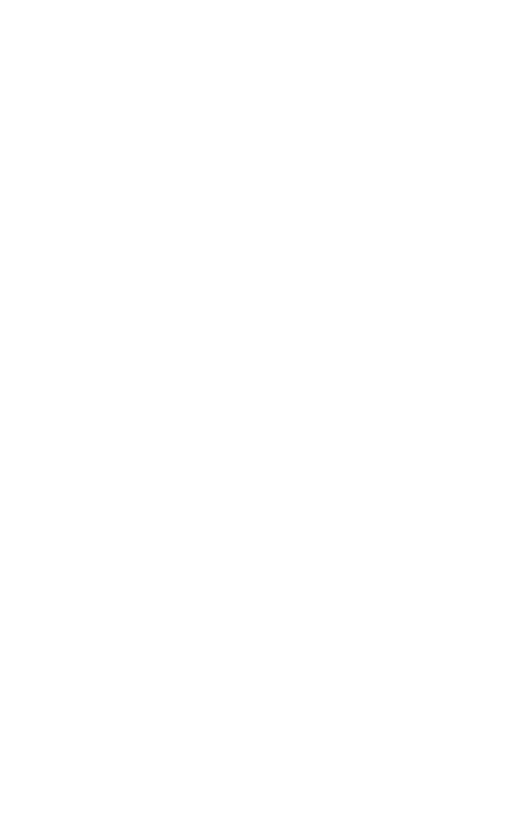
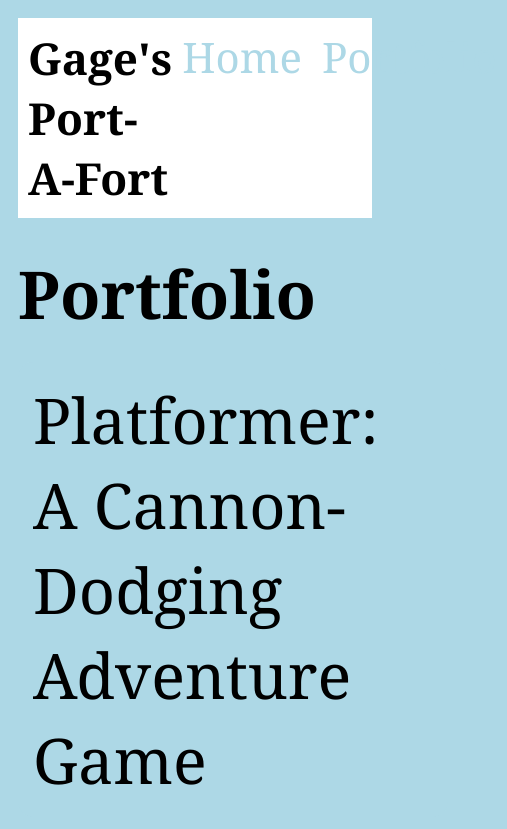
Before and after one commit to billingsleygage09/billingsleygage09.github.io, a plain HTML site: page portfolio.html in a window 390 px wide. Shown: the top 829 px of the page, 507 px wide, since content can reach past the window. Drawn offline with Linux system fonts and the light colour scheme.

Commit message:
portfolio

```diff
--- a/portfolio.html
+++ b/portfolio.html
@@ -2,12 +2,44 @@
 <html>
     <head>
         <title>Gage's Port-A-Fort</title>
+        <link rel="stylesheet"
+        href="style.css"/>
     </head>
 
     <body>
         <!-- All content goes here -->
         <div id="all-contents">
+            <nav>
+        <h1>Gage's Port-A-Fort</h1>
+        <ul id="nav-ul">
+            <li class="nav-li">
+                <a href="index.html">Home</a>
+            </li>
+            <li class="nav-li">
+            <a
+            href="portfolio.html">Portfolio</a>
+        </li>
+        </ul>
+            </nav>
 
+            <main>
+               <div class="content">
+                <h1>Portfolio</h1>
+                <ul id="portfolio">
+                 <li>
+                    <a href="fsd-projects/platformer/">Platformer:
+                        A Cannon-Dodging Adventure Game
+                    </a>
+                 </li>
+                 <li>
+                    <a href="fsd-projects/bouncing-box/">Bouncing Box: A Fun Introduction to Web Game Development</a>
+                 </li>
+                 <li>
+                    <a href="fsd-projects/circularity/">Circularity:A Poetic Motion Experiment With Circles</a>
+                 </li>
+                </ul>
+               </div>
+            </main>
         </div>
     </body>
 </html>
--- a/style.css
+++ b/style.css
@@ -79,3 +79,58 @@ main {
 h2, h3 {
     margin: 0px;
 }
+/*Portfolio styles */
+.content h1{
+    color:black;
+}
+
+#portfolio{
+    list-style-type: none;
+    padding-left: 0;
+}
+
+#portfolio li {
+    background: lightblue;
+    padding: 10px;
+    border-radius: 10px;
+    margin-bottom: 10px;
+}
+
+#portfolio li:hover {
+    background: turquoise;
+}
+
+#portfolio a {
+    text-decoration: none;
+    color: black
+}
+
+/* responsize web design */
+@media screen and (min-width: 120px)
+and (max-width: 1080px) {
+    main{
+        height: 100ch;
+        zoom: 1.5;
+        display: grid;
+    }
+    h1 {
+        font-size: 44px;
+    }
+    h2 {
+        font-size: 42px;
+    }
+    h3 { font-size: 36px;
+    }
+    #all-contents {
+        height: 100ch;
+        margin: none;
+    }
+
+    a {
+        font-size: 42px;
+    }
+
+    .sidebar {
+        margin-right: 0
+    }
+}
```
